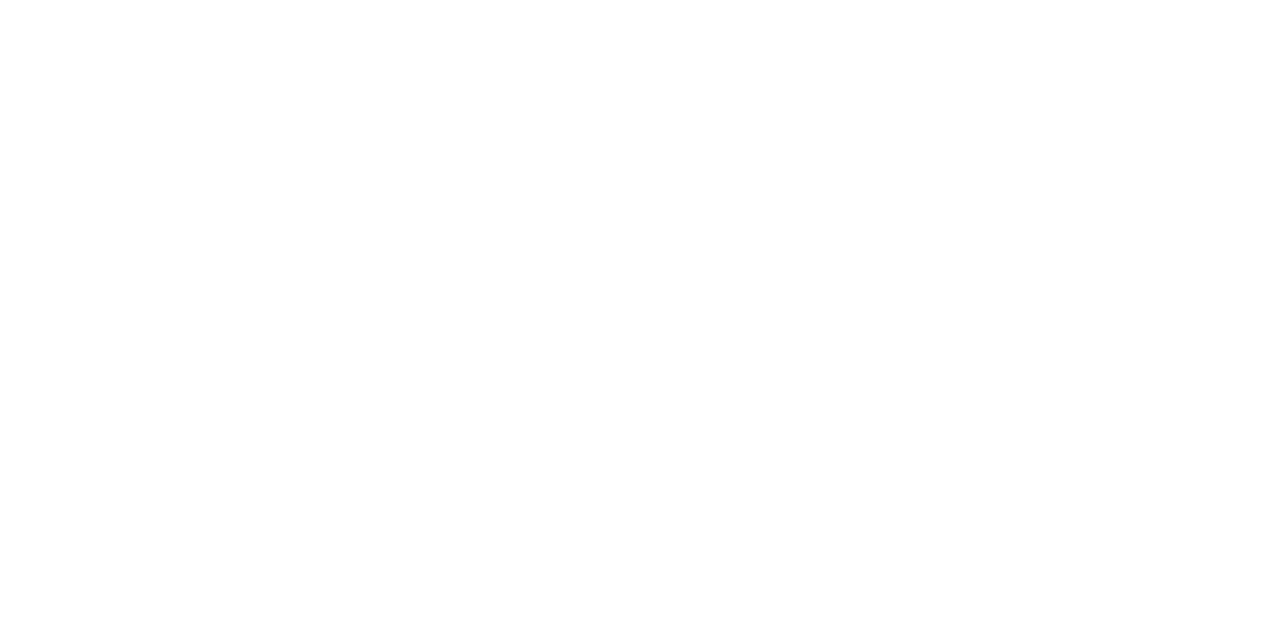
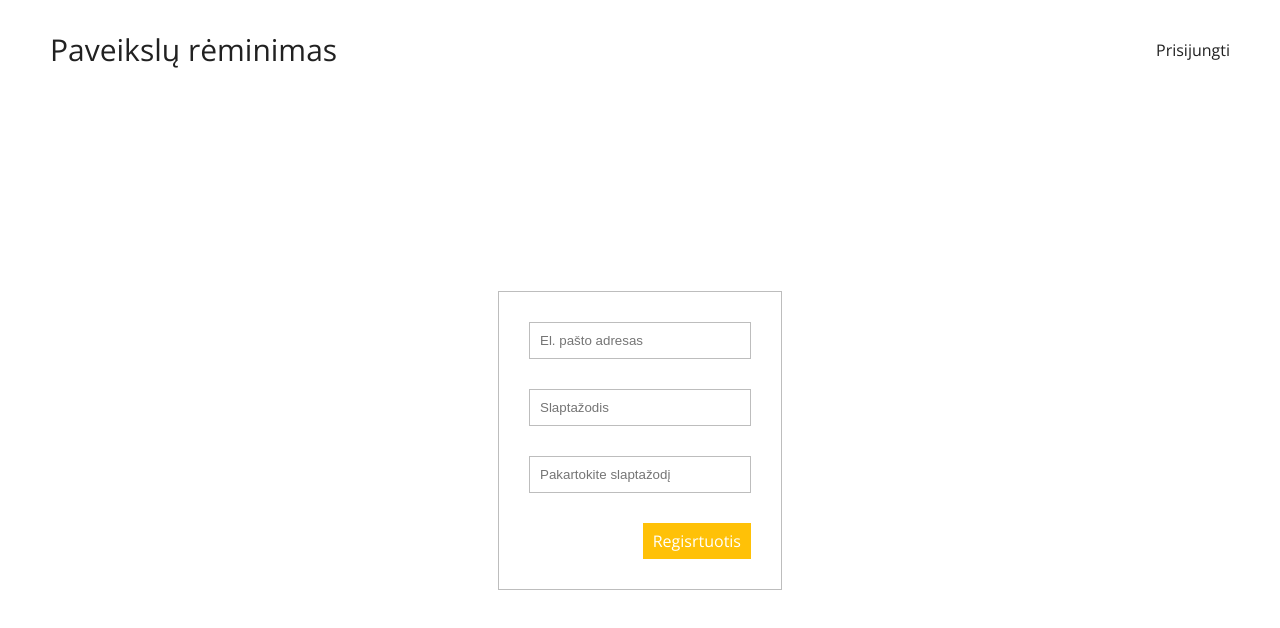
Before and after one commit to Romienas/reminimas, a React (Create React App) app: page /registration in a window 1280 px wide. Shown: the top 628 px of the page. Built offline with nearby package versions, Linux system fonts and the light colour scheme.

Commit message:
add registration route

```diff
--- a/src/App.js
+++ b/src/App.js
@@ -1,6 +1,7 @@
 import React from 'react';
 import List from './routes/list';
-import {Switch, Route} from 'react-router-dom'
+import Registration from './routes/registration';
+import {Switch, Route} from 'react-router-dom';
 
 function App() {
   return (
@@ -9,6 +10,9 @@ function App() {
         <Route path='/' exact>
           <List />
         </Route>
+        <Route path='/registration' exact>
+          <Registration />
+        </Route>
       </Switch>
     </div>
   );
--- a/src/components/popUp.js
+++ b/src/components/popUp.js
@@ -15,7 +15,7 @@ export default class PopUp extends React.Component {
                 </div>
                 <div className='popup__bottom'>
                     <div className='popup__text'>
-                        Registruotis
+                        <a href='/registration' >Registruotis</a>
                     </div>
                     <Button buttonText='Prisijungti' />
                 </div>
--- a/src/index.scss
+++ b/src/index.scss
@@ -61,6 +61,11 @@ input {
 
 textarea:focus, input:focus{
     outline: none;
+}
+
+a {
+	color: unset;
+	text-decoration: none;
 }
 
 h1 {
@@ -142,3 +147,28 @@ h1 {
     height: 100%;
     z-index: 2;
 }
+
+.registration {
+	display: flex;
+	align-items: center;
+	justify-content: center;
+	height: 85vh;
+}
+
+.registration__box {
+	border: 1px solid $borderColor;
+}
+
+.registration__input {
+	padding: 0 30px 30px;
+}
+
+.registration__input:first-child {
+	padding-top: 30px;
+}
+
+.registration__button {
+	display: flex;
+	padding: 0 30px 30px;
+	float: right;
+}
--- /dev/null
+++ b/src/routes/registration.js
@@ -0,0 +1,30 @@
+import React from 'react';
+import Header from '../modules/header';
+import Input from '../components/inputs/input';
+import Button from '../components/button';
+
+export default class Registration extends React.Component {
+    render() {
+        return(
+            <div>
+                <Header />
+                <div className='registration'>
+                    <div className='registration__box'>
+                        <div className='registration__input'>
+                            <Input type='email' placeholder='El. pašto adresas' />
+                        </div>
+                        <div className='registration__input'>
+                            <Input type='password' placeholder='Slaptažodis' />
+                        </div>
+                        <div className='registration__input'>
+                            <Input type='password' placeholder='Pakartokite slaptažodį' />
+                        </div>
+                        <div className='registration__button'>
+                            <Button buttonText='Regisrtuotis' />
+                        </div>
+                    </div>
+                </div>
+            </div>
+        )
+    }
+}
```
